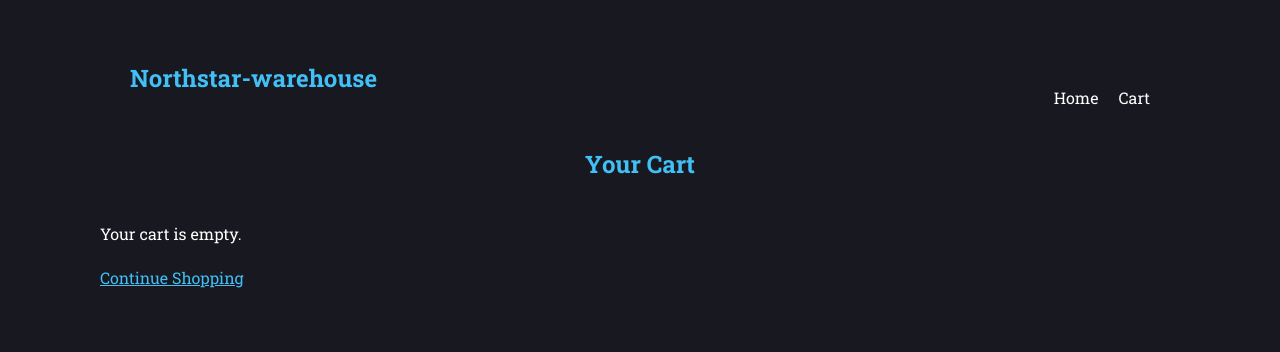
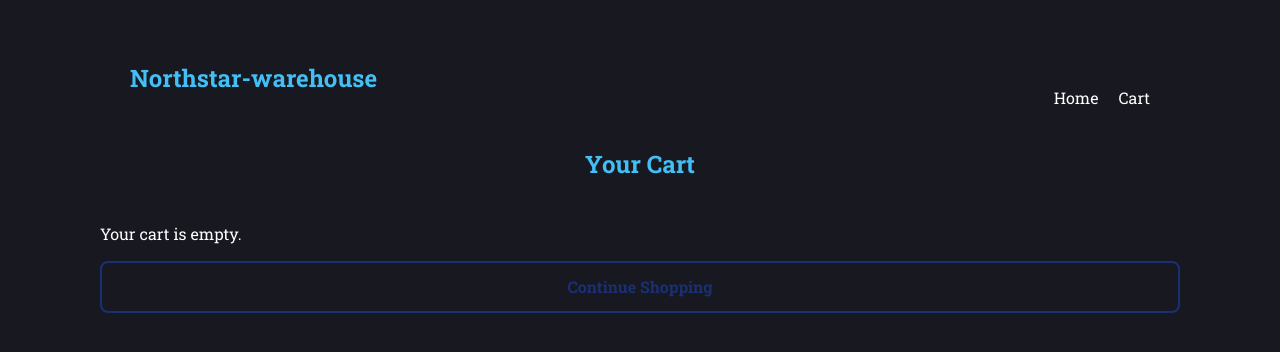
Before and after one commit to Gamewarrior1andBowser/northstar-warehouse, a React (Create React App) app: page /cart in a window 1280 px wide. Shown: the top 352 px of the page. Built offline with nearby package versions, Linux system fonts and the light colour scheme; a web font is replaced by a local one.

Commit message:
styled cart buttons

```diff
--- a/src/css/index.css
+++ b/src/css/index.css
@@ -396,9 +396,17 @@ main {
   text-align: center;
 }
 
-.delete-btn,
+
 .checkout-btn {
  background-color: rgb(25, 48, 117);;
+  color: white;
+  border: none;
+  padding: 12px 18px;
+  border-radius: 8px;
+  cursor: pointer;
+}
+.delete-btn{
+   background-color: rgb(244, 6, 6);
   color: white;
   border: none;
   padding: 12px 18px;
@@ -426,10 +434,35 @@ main {
   margin-top: 15px;
 }
 
+.checkout-btn:hover{
+   color: rgb(25, 48, 117);
+   background-color: white;
+}
+
 .continue-shopping {
-  display: inline-block;
-  margin-top: 20px;
-  color: #42bff5;
+  display: block;
+  width: 100%;
+
+  margin-top: 15px;
+  padding: 12px 18px;
+
+  text-align: center;
+  text-decoration: none;
+
+  background-color: transparent;
+  color: rgb(25, 48, 117);
+
+  border: 2px solid rgb(25, 48, 117);
+  border-radius: 8px;
+
+  font-weight: bold;
+
+  transition: all 0.3s ease;
+}
+
+.continue-shopping:hover {
+  background-color: rgb(25, 48, 117);
+  color: white;
 }
 
 @media (max-width: 800px) {
```
